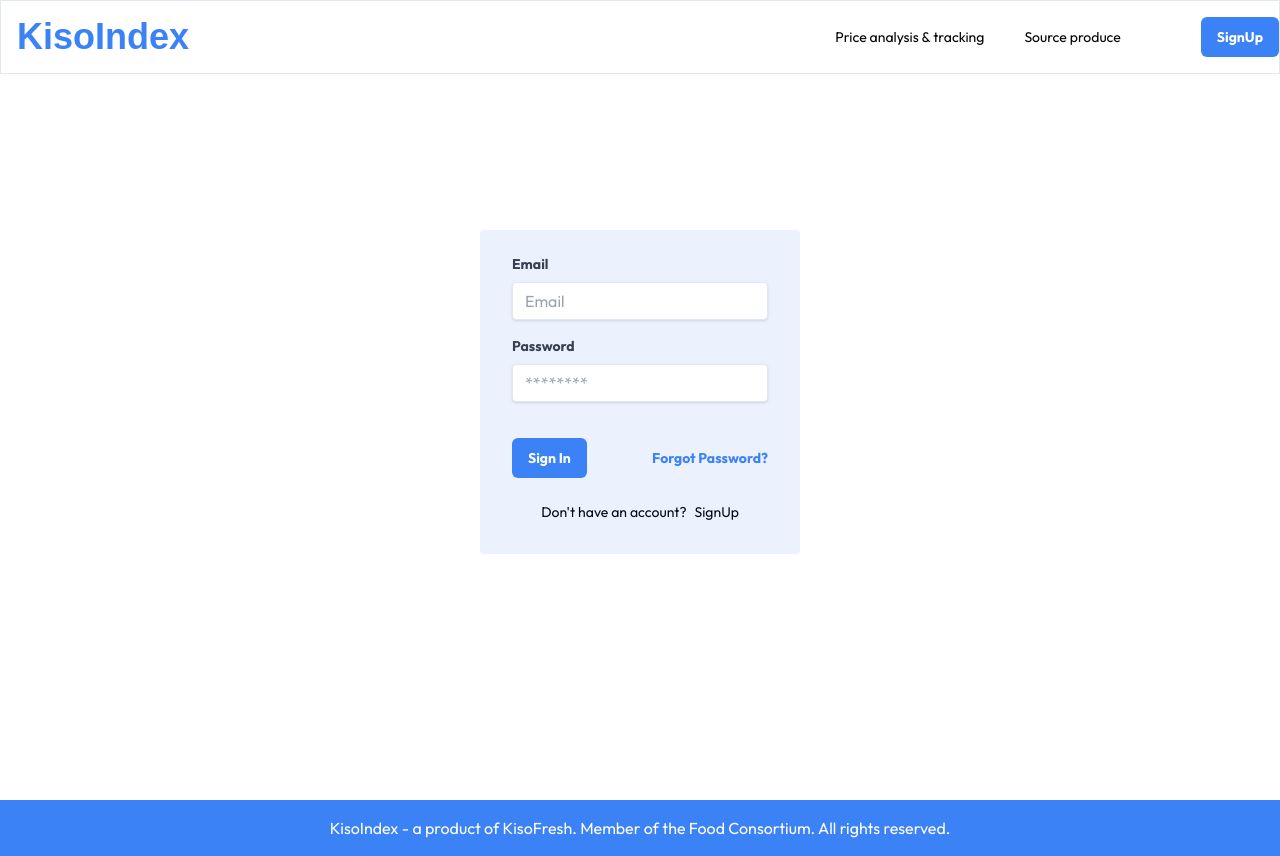
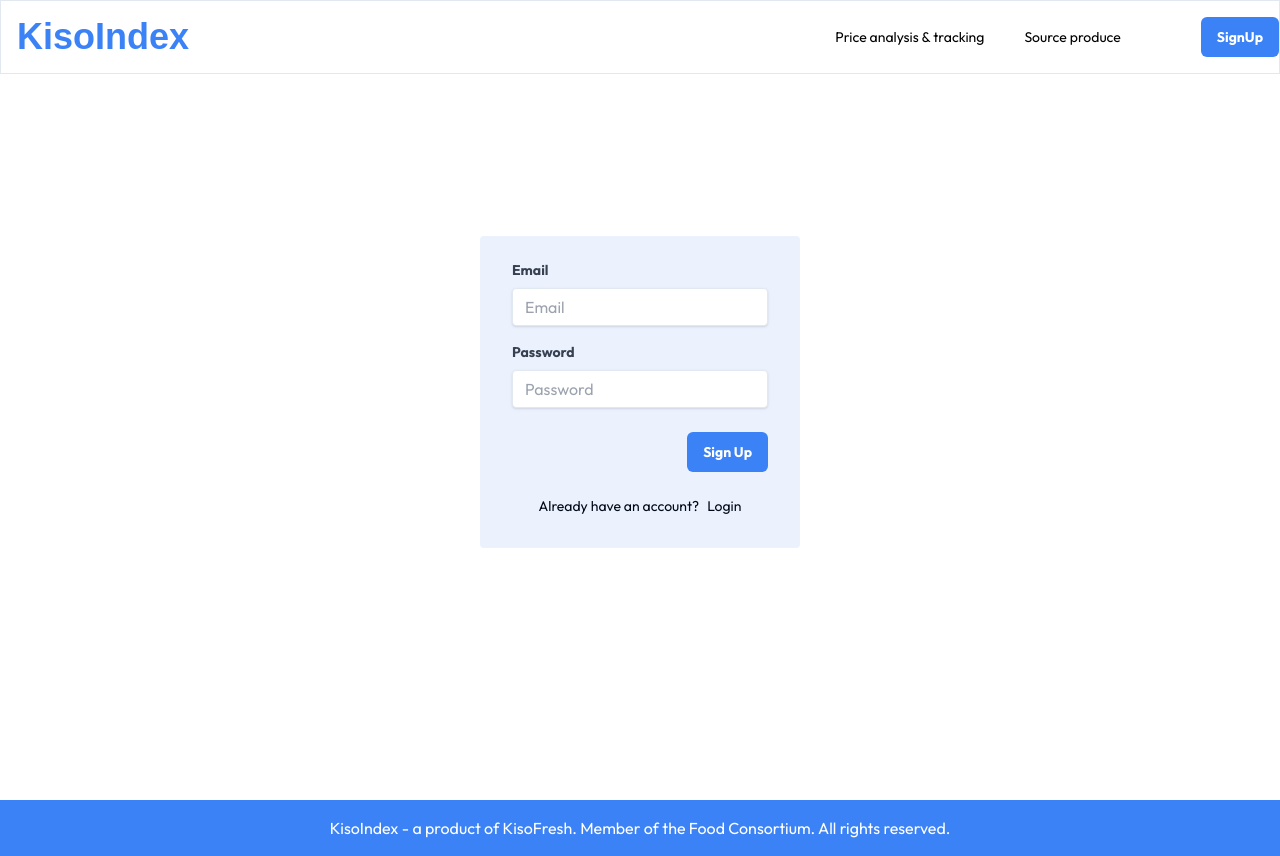
Before and after one commit to OpiniIsaac/kisofresh-frontEnd, a Next.js app: page /login in a window 1280 px wide. Built offline with nearby package versions, Linux system fonts and the light colour scheme; a web font is replaced by a local one.

Commit message:
created loadinf state for loag in

```diff
--- a/app/(auth)/login/page.tsx
+++ b/app/(auth)/login/page.tsx
@@ -1,36 +1,38 @@
 "use client";
-
 import { Button } from "@/components/ui/button";
-import { Login, Logout } from "@/lib/features/accountHandle/loginSlice";
 import Link from "next/link";
 import React, { useState } from "react";
-import { useDispatch } from "react-redux";
-import { useSignInWithEmailAndPassword } from "react-firebase-hooks/auth";
+import { useCreateUserWithEmailAndPassword } from "react-firebase-hooks/auth";
 import { auth } from "@/app/firebase/config";
 import { useRouter } from "next/navigation";
 
-export default function page() {
-  const dispatch = useDispatch();
+export default function Page() {
   const [email, setEmail] = useState("");
   const [password, setPassword] = useState("");
-  const [signInWithEmailAndPassword] = useSignInWithEmailAndPassword(auth);
+  const [loading, setLoading] = useState(false);
   const router = useRouter();
 
-  const handleSignIn = async () => {
+  const [createUserWithEmailAndPassword] =
+    useCreateUserWithEmailAndPassword(auth);
+
+  const handleSignup = async () => {
+    setLoading(true);
     try {
-      const res = await signInWithEmailAndPassword(email, password);
-      console.log("Signed in User ", { res });
+      const res = await createUserWithEmailAndPassword(email, password);
+      console.log("User signed up: ", { res });
       setEmail("");
       setPassword("");
-      router.push("/SourceProduce");
+      router.push("onboarding");
     } catch (e) {
       console.error(e);
+    } finally {
+      setLoading(false);
     }
   };
 
   return (
     <div className="w-screen h-screen flex justify-center items-center">
-      <div className="w-full max-w-xs ">
+      <div className="w-full max-w-xs">
         <div className="bg-blue-500/10 hover:shadow-md rounded px-8 pt-6 pb-8 mb-4">
           <div className="mb-4">
             <label
@@ -40,13 +42,14 @@ export default function page() {
               Email
             </label>
             <input
-              className="shadow appearance-none border rounded w-full py-2 px-3 text-gray-700 leading-tight focus:outline-none focus:shadow-outline"
+              autoComplete="true"
               id="email"
               type="email"
               placeholder="Email"
               value={email}
               onChange={(e) => setEmail(e.target.value)}
-              autoComplete="true"
+              className="shadow appearance-none border rounded w-full py-2 px-3 text-gray-700 leading-tight focus:outline-none focus:shadow-outline"
+              required
             />
           </div>
           <div className="mb-6">
@@ -57,28 +60,25 @@ export default function page() {
               Password
             </label>
             <input
-              className="shadow appearance-none border  rounded w-full py-2 px-3 text-gray-700 mb-3 leading-tight focus:outline-none focus:shadow-outline"
               id="password"
               type="password"
-              placeholder="********"
+              placeholder="Password"
               value={password}
               onChange={(e) => setPassword(e.target.value)}
+              className="shadow appearance-none border rounded w-full py-2 px-3 text-gray-700 leading-tight focus:outline-none focus:shadow-outline"
+              required
             />
           </div>
-          <div className="flex items-center justify-between">
-            <Button onClick={handleSignIn}> Sign In</Button>
-            <Link
-              className="inline-block align-baseline font-bold text-sm text-blue-500 hover:text-blue-800"
-              href="/forgotpassword"
-            >
-              Forgot Password?
-            </Link>
+          <div className="flex items-center justify-end">
+            <Button onClick={handleSignup} disabled={loading}>
+              {loading ? "Signing Up..." : "Sign Up"}
+            </Button>
           </div>
           <div className="flex justify-center pt-6 text-sm">
-            Don't have an account?
-            <Link href="/sign-up">
+            Already have an account?
+            <Link href="/login">
               <span className="hover:underline hover:cursor-pointer ps-2">
-                SignUp
+                Login
               </span>
             </Link>
           </div>
--- a/app/PriceAnalysis&Tracking/weather/page.tsx
+++ b/app/PriceAnalysis&Tracking/weather/page.tsx
@@ -32,8 +32,8 @@ interface WeatherData {
 
 export default function Page() {
   const [weatherData, setWeatherData] = useState<WeatherData | null>(null);
-  const [city, setCity] = useState("Kampala"); // Default city
-  const [loading, setLoading] = useState(false); // Loading state
+  const [city, setCity] = useState("Kampala");
+  const [loading, setLoading] = useState(false);
 
   useEffect(() => {
     const getDefaultWeather = async () => {
--- a/app/SourceProduce/page.tsx
+++ b/app/SourceProduce/page.tsx
@@ -316,8 +316,8 @@ console.log(response)
                     <option value="">--Please choose an option--</option>
                     <option value="cotton">Cotton</option>
                     <option value="Cocoa">Cocoa</option>
-                    <option value="Robusta">Robusta</option>
-                    <option value="Arabic">Arabic</option>
+                    <option value="Coffee">Coffee</option>
+
                   </select>
                 </div>
                 {/* Quantity input */}
--- a/lib/actions/source.actions.ts
+++ b/lib/actions/source.actions.ts
@@ -53,7 +53,7 @@ export async function fetchFarmersByCriteria({
     await client.connect();
     console.log("Connected to MongoDB");
 
-    const db = client.db('DatasetTwo');
+    const db = client.db('DatasetThree');
     const collection = db.collection('farmers');
 
 
```
